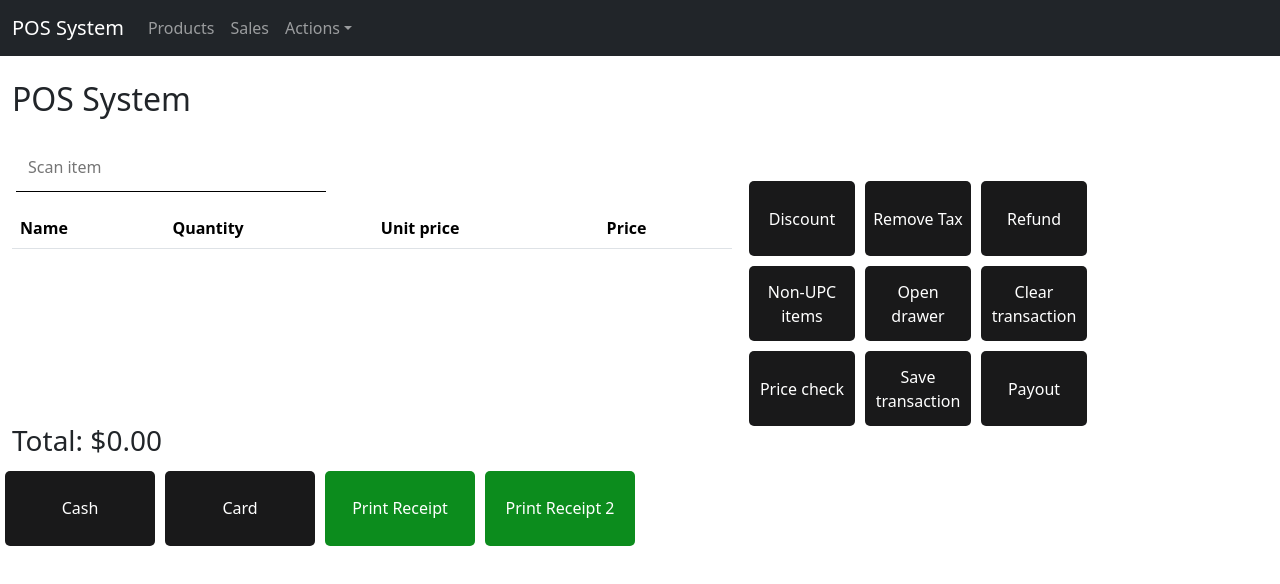
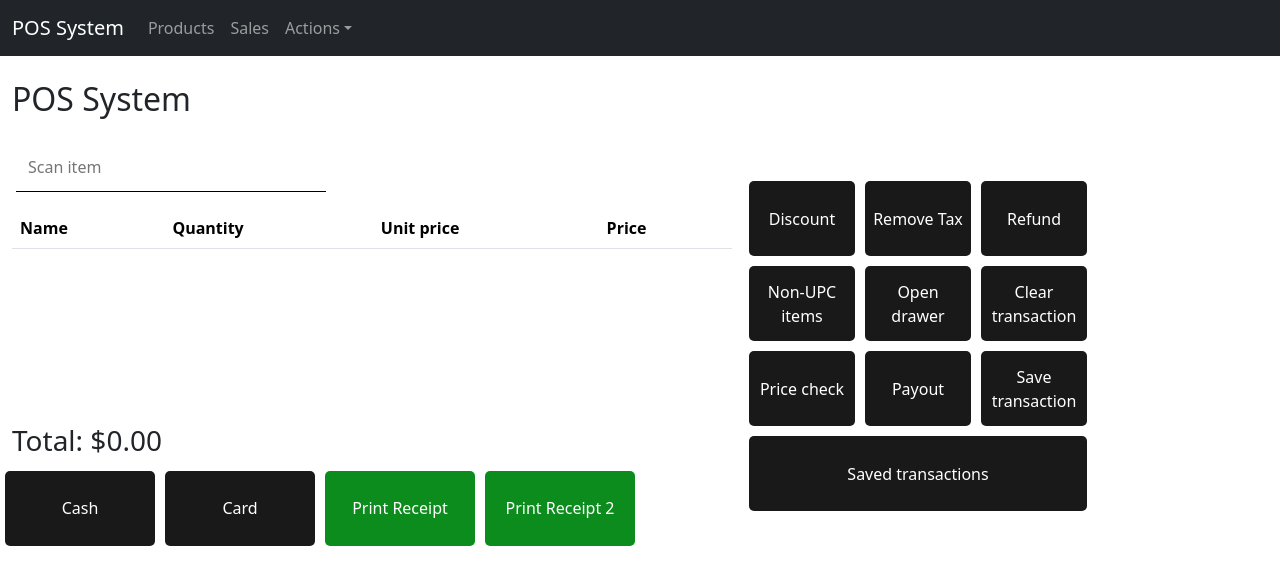
Before and after one commit to magedbebawy/pos-frontend, a React (Create React App) app: page / in a window 1280 px wide. Shown: the top 584 px of the page. Built offline with nearby package versions, Linux system fonts and the light colour scheme.

Commit message:
save trans function

```diff
--- a/src/components/POS/Pos.js
+++ b/src/components/POS/Pos.js
@@ -53,6 +53,7 @@ const POS = () => {
     const [ noReciept, setNoReciept ] = useState(false);
     const [ showNonUpc, setShowNonUpc ] = useState(false);
     const [ nonUpcItems, setNonUpcItems ] = useState(prod);
+    const [ savedTrans, setSavedTrans ] = useState([]);
     // const handleClose = () => setShow(false);
     // const handleShow = () => setShow(true);
     const [ currItem, setCurrItem ] = useState('');
@@ -199,6 +200,25 @@ const POS = () => {
 
     }
 
+    const saveTrans = (trans) => {
+        const transactions = JSON.parse(localStorage.getItem('transactions')) || [];
+        transactions.push(trans);
+        localStorage.setItem('transactions', JSON.stringify(transactions));
+    }
+
+    const getSavedTrans = () => {
+        const storedTrans = localStorage.getItem('transactions');
+
+        if (!storedTrans) return null;
+
+        try {
+            setSavedTrans(JSON.parse(storedTrans));
+        } catch (e) {
+            console.error('Error parsing the stored array:', e);
+            return null;
+        }
+    }
+
     return (
         <div className="container mt-4 row">
             <div className='col-lg-8'>
@@ -305,8 +325,16 @@ const POS = () => {
                         }
                         {
                             transType === 'refund' ?
-                            <button className='col customBtn selected' onClick={() => setTransType('transaction')}>Cancel Refund</button> :
-                            <button className='col customBtn' onClick={() => setTransType('refund')}>Refund</button>
+                            <button className='col customBtn selected'
+                            onClick={() => {
+                                setTransType('transaction');
+                                dispatch(clearRefund());
+                            }}>Cancel Refund</button> :
+                            <button className='col customBtn'
+                            onClick={() => {
+                                setTransType('refund');
+                                dispatch(clearTrans());
+                            }}>Refund</button>
                         }
                     </div>
                     <div className='row'>
@@ -325,8 +353,16 @@ const POS = () => {
                         <button className='col customBtn' onClick={() => {
                             setShowPriceCheck(true);
                             }}>Price check</button>
-                        <button className='col customBtn'>Save transaction</button>
                         <button className='col customBtn'>Payout</button>
+                        <button disabled={items.length === 0 || transType === 'refund'} className='col customBtn'
+                        onClick={() => {
+                            saveTrans(transactionState);
+                            dispatch(clearTrans());
+                        }}
+                        >Save transaction</button>
+                    </div>
+                    <div className='row'>
+                        <button className='col customBtn'>Saved transactions</button>
                     </div>
                 </div>
             </div>
```
